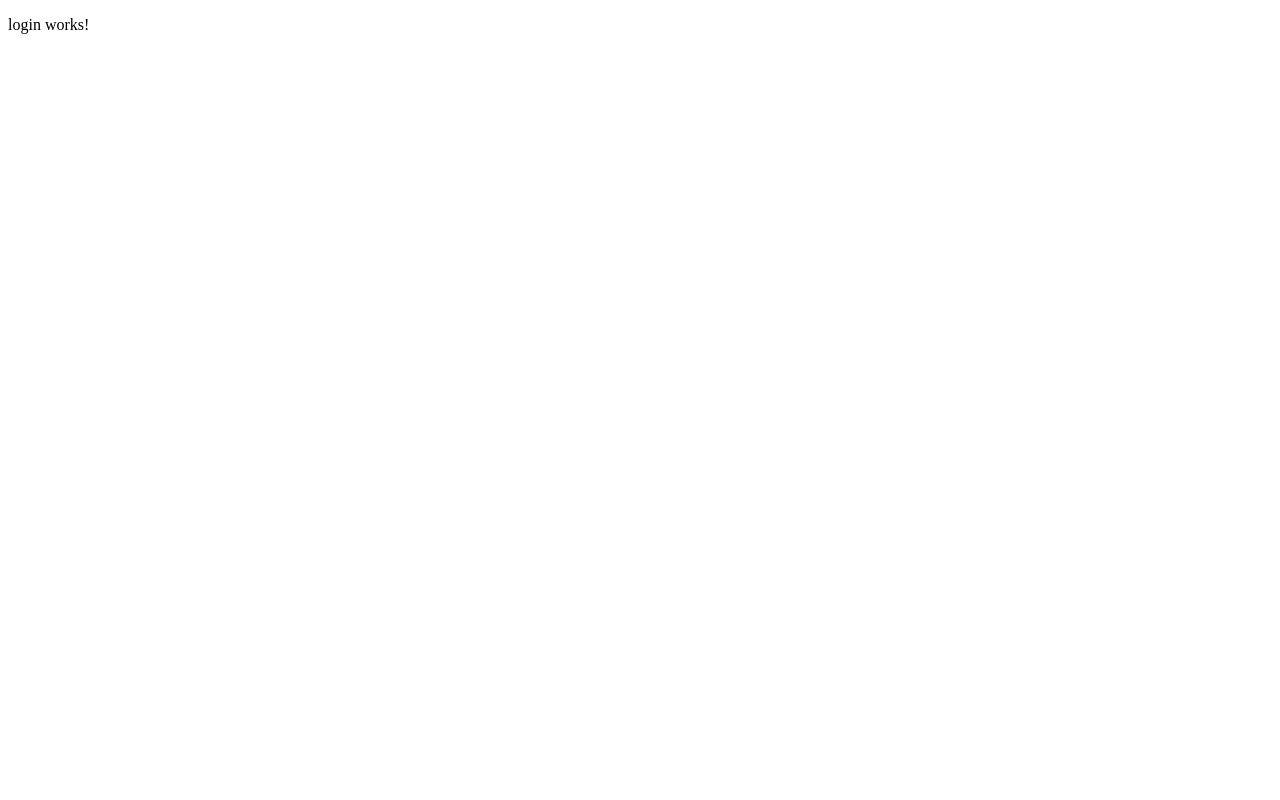
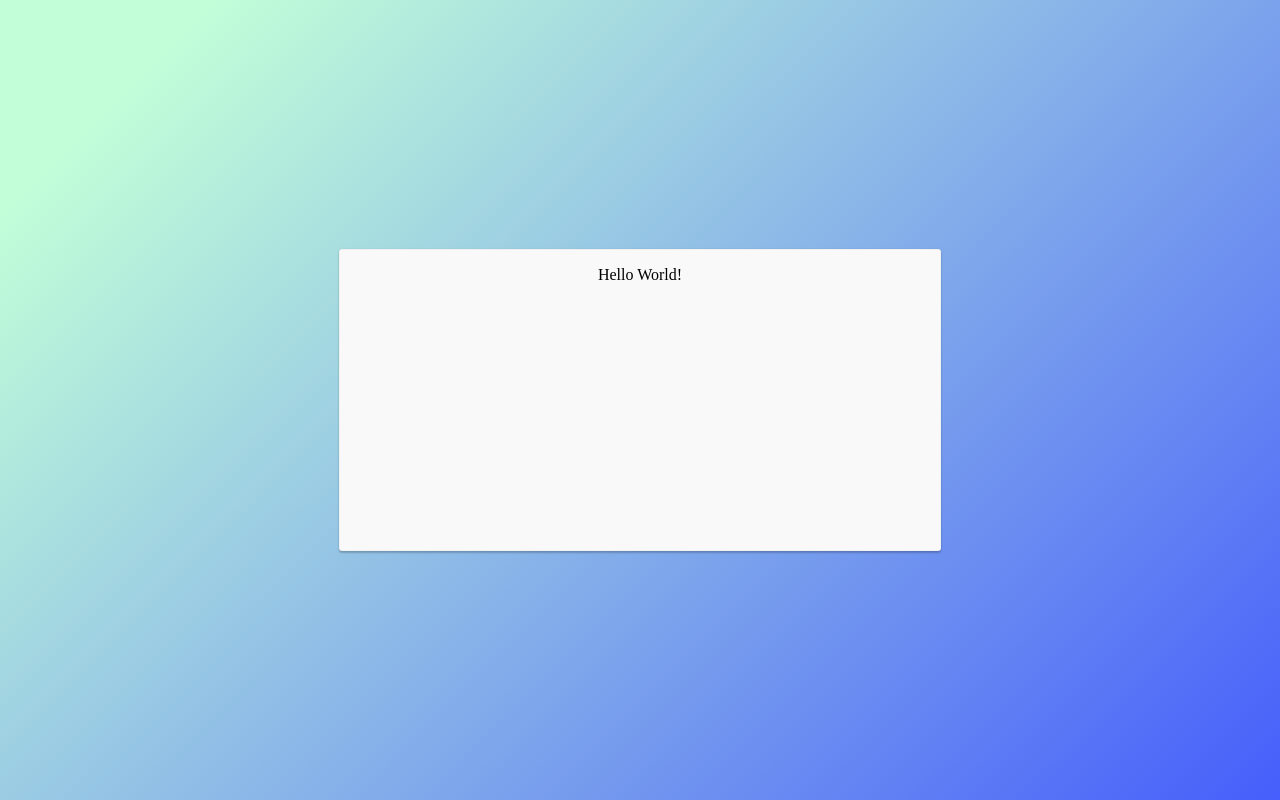
Before and after one commit to KacperCODE/movies-database-app, an Angular app: page / in a window 1280 px wide. Built offline with nearby package versions, Linux system fonts and the light colour scheme.

Commit message:
Created initial layout of login component. Added global variables and mixins files.

```diff
--- a/src/app/app.component.html
+++ b/src/app/app.component.html
@@ -1 +1,3 @@
-<router-outlet></router-outlet>
+<div class="component__wrapper">
+  <router-outlet></router-outlet>
+</div>
--- a/src/app/app.component.scss
+++ b/src/app/app.component.scss
@@ -0,0 +1,9 @@
+.component {
+    &__wrapper {
+        position: absolute;
+        top: 0;
+        right: 0;
+        bottom: 0;
+        left: 0;
+    }
+}
--- /dev/null
+++ b/src/app/styles/mixins.scss
@@ -0,0 +1,13 @@
+@import "../styles/variables.scss";
+
+/*
+# Layout Components
+*/
+
+%card {
+    margin: 4px;
+    border: 1px solid rgba(0, 0, 0, 0.03);
+    border-radius: 3px;
+    box-shadow: 0 2px 2px rgba(0, 0, 0, 0.2), 0 0 2px rgba(0, 0, 0, 0.1);
+    background-color: $movies-white;
+  }
--- a/src/variables.scss
+++ b/src/app/styles/variables.scss
@@ -1,3 +1,7 @@
+/*
+# Layout Colors
+*/
+$movies-white: unquote('#f9f9f9');
 
 /*
 # Fonts
--- a/src/app/ui/login/login.component.html
+++ b/src/app/ui/login/login.component.html
@@ -1,3 +1,5 @@
-<p>
-  login works!
-</p>
+<div class="component__wrapper">
+  <div class="login__container">
+    <p>Hello World!</p>
+  </div>
+</div>
--- a/src/app/ui/login/login.component.scss
+++ b/src/app/ui/login/login.component.scss
@@ -0,0 +1,22 @@
+@import "../../styles/variables.scss";
+@import "../../styles/mixins.scss";
+
+.component {
+    &__wrapper {
+        display: flex;
+        justify-content: center;
+        align-items: center;
+        height: 100%;
+        background-image: linear-gradient( 135deg, #C2FFD8 10%, #465EFB 100%);
+    }
+}
+
+.login {
+    &__container {
+        @extend %card;
+        display: flex;
+        justify-content: center;
+        width: 600px;
+        height: 300px;
+    }
+}
--- a/src/styles.scss
+++ b/src/styles.scss
@@ -1,4 +1,2 @@
 @import url('https://fonts.googleapis.com/css?family=Roboto');
 @import url('https://fonts.googleapis.com/css?family=Raleway');
-
-@import "./variables.scss";
```
